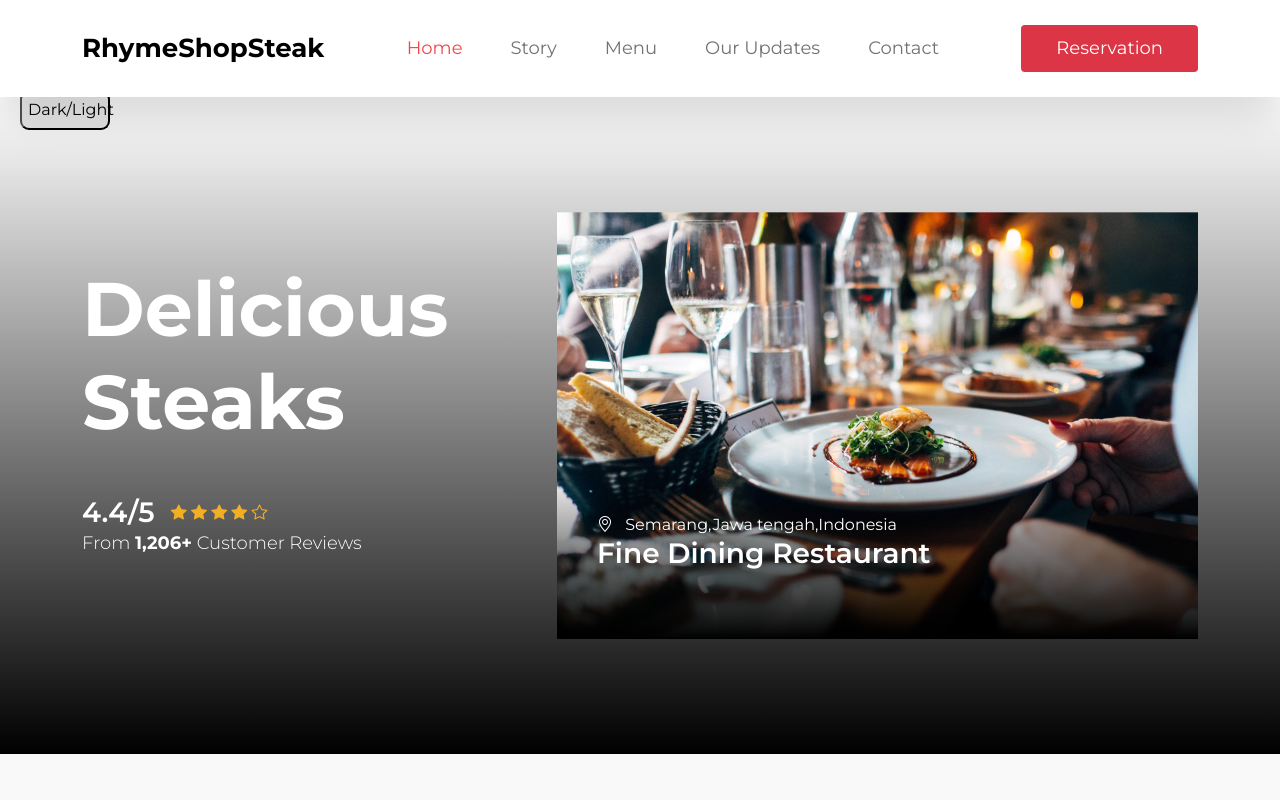
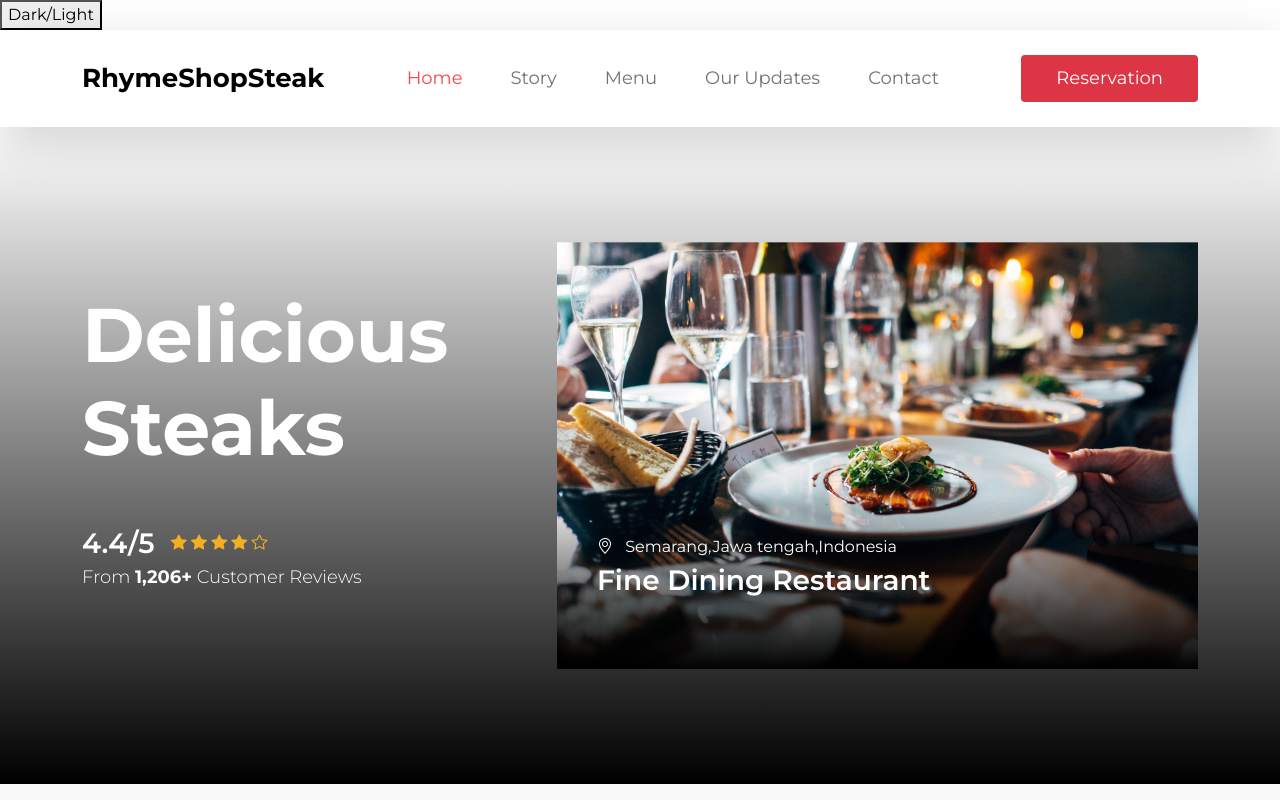
Before and after one commit to WildanDevanata/WildanDevanata.github.io, a plain HTML site: page index.html in a window 1280 px wide. Shown: the top 800 px of the page. Drawn offline with Linux system fonts and the light colour scheme.

Commit message:
Update RhymeShopSteak.css

```diff
--- a/css/RhymeShopSteak.css
+++ b/css/RhymeShopSteak.css
@@ -36,24 +36,6 @@ body {
     background: var(--white-color);
     font-family: var(--body-font-family);
     position: relative;
-    height: 100vh;
-    color: black;
-    box-sizing: border-box;
-    overflow: hidden
-}
-.dark-mode {
-    background-color: black;
-    color: white;
-}
-#dark{
-    position: absolute;
-    left: 20px;
-    top: 90px;
-    border-radius: 9px;
-    width: 90px;
-    height: 40px;
-    font-size: 16px;
-}
 }
 
 /*---------------------------------------
```
